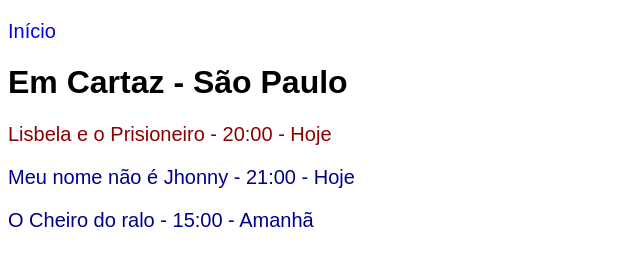
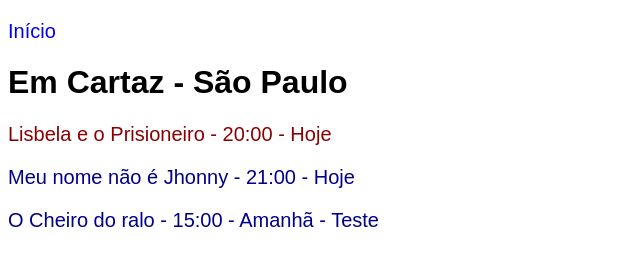
Before and after one commit to rodrigoborge/curso-origamid, a plain HTML site: page HTML-e-CSS-basico/Exercicio-01-cinema/estados/sao-paulo.html in a window 1280 px wide. Shown: the full height of the page, 0-640 px from the left. Drawn offline with Linux system fonts and the light colour scheme.

Commit message:
Teste push

```diff
--- a/HTML-e-CSS-basico/Exercicio-01-cinema/estados/sao-paulo.html
+++ b/HTML-e-CSS-basico/Exercicio-01-cinema/estados/sao-paulo.html
@@ -12,6 +12,6 @@
     <h1>Em Cartaz - São Paulo</h1>
     <p class="hoje">Lisbela e o Prisioneiro - 20:00 - Hoje</p>
     <p class="amanha">Meu nome não é Jhonny - 21:00 - Hoje</p>
-    <p class="amanha">O Cheiro do ralo - 15:00 - Amanhã</p>
+    <p class="amanha">O Cheiro do ralo - 15:00 - Amanhã - Teste</p>
 </body>
 </html>
```
